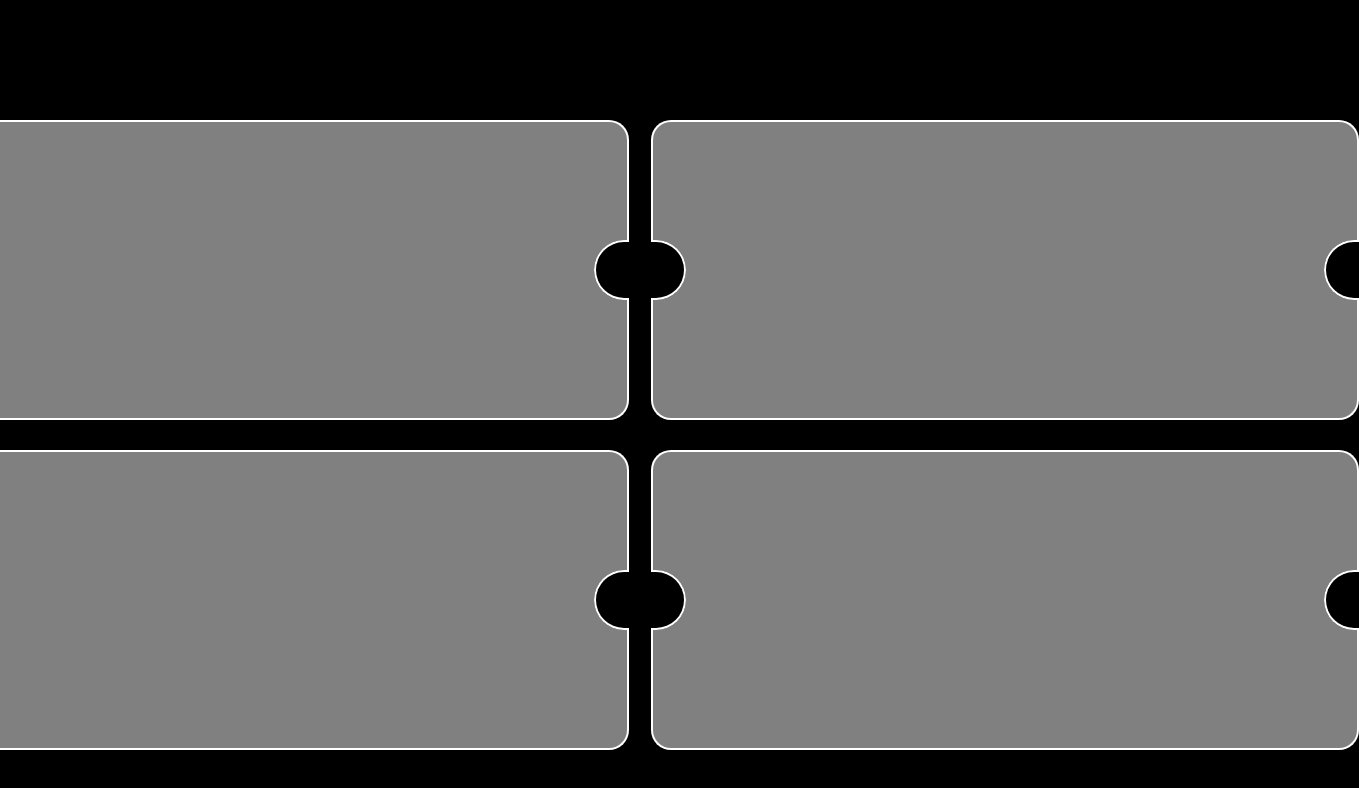
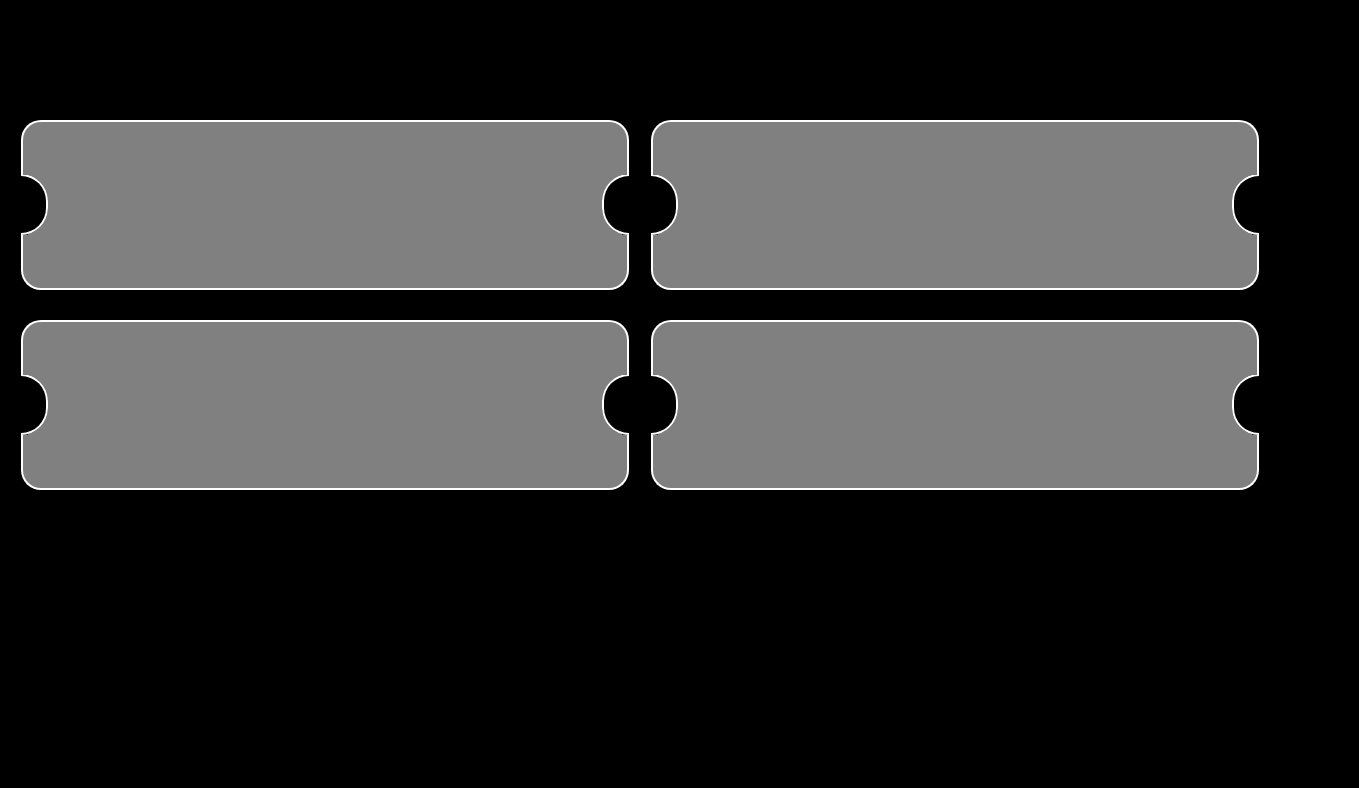
Before and after one commit to 4444Fede/Tickets, a plain HTML site: page index.html in a window 1280 px wide. Shown: the whole page, 1359 px wide, since content can reach past the window. Drawn offline with Linux system fonts and the light colour scheme.

Commit message:
feat(tickets): make tickets style similar to Figma Design

```diff
--- a/css/style.css
+++ b/css/style.css
@@ -17,12 +17,11 @@ body{
   gap: 30px;
 }
 
-
 .ticket {
-  width: 600px;
+  width: 500px;
   margin: auto;
   position: relative;
-  height: 300px;
+  height: 170px;
   background-color: grey;
   box-shadow: inset 0 0 0 2px white;
 }
@@ -31,11 +30,11 @@ body{
   content: '';
   position: absolute;
   left: -54px;
-  top: 40%;
-  height: 60px;
-  width: 35px;
+  top: 32%;
+  height: 61px;
+  width: 27px;
   box-shadow: 24px 0px 0px 17px grey;
-  border-radius: 0 75px 75px 0;
+  border-radius: 0 100px 100px 0;
   border: 2px white solid;
   border-left: 0;
   box-sizing: border-box;
@@ -46,11 +45,11 @@ body{
   content: '';
   position: absolute;
   right: -54px;
-  top: 40%;
-  height: 60px;
-  width: 35px;
+  top: 32%;
+  height: 61px;
+  width: 27px;
   box-shadow: -24px 0px 0px 17px grey;
-  border-radius: 70px 0px 0px 70px;
+  border-radius: 100px 0px 0px 100px;
   border: 2px white solid;
   border-right: 0;
   box-sizing: border-box;
@@ -61,7 +60,7 @@ body{
   background-color: grey;
   position: absolute;
   width: 60px;
-  height: 118px;
+  height: 53px;
 }
 
 .corner1 {
```
